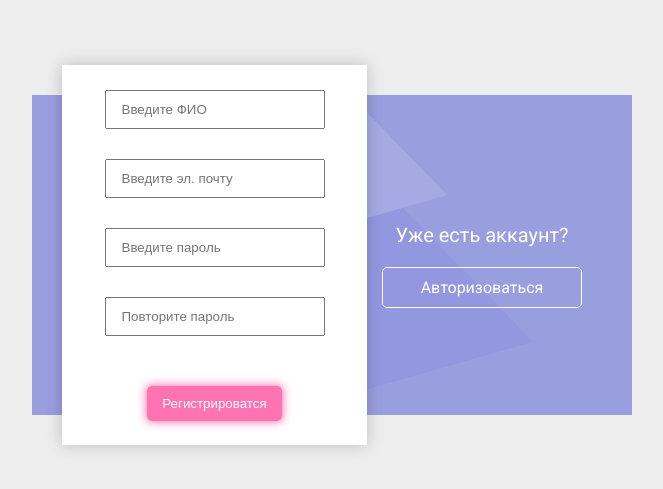
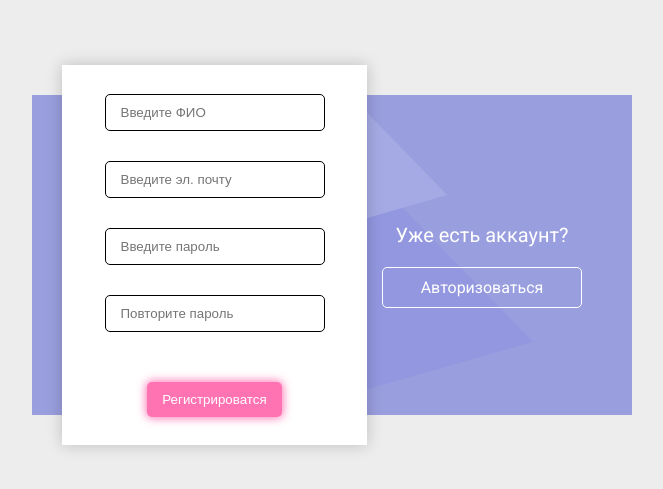
Before and after one commit to Seryozha-v0/auth-front, a React (Create React App) app: page /register in a window 1280 px wide. Shown: the part 145-634 px from the top of the page, without its empty margins (308-971 px from the left). Built offline with nearby package versions, Linux system fonts and the light colour scheme; no server answers.

Commit message:
Small bugs fixed

```diff
--- a/src/pages/index.css
+++ b/src/pages/index.css
@@ -114,6 +114,8 @@
 .container input {
     display: block;
     width: 100%;
+    border: 1px solid #000;
+    border-radius: 5px;
     -moz-transition: all 0.3s;
     -o-transition: all 0.3s;
     -webkit-transition: all 0.3s;
@@ -136,6 +138,10 @@
     opacity: 0;
     transform: translateY(-5px);
     transition: all 0.6s;
+}
+
+.container .form-item__input_error input {
+    border: 1px solid #ff73b3;
 }
 
 .container .form-item__input_error .form-item__error {
--- a/src/pages/login/index.js
+++ b/src/pages/login/index.js
@@ -17,7 +17,7 @@ function Auth() {
             email: '',
             password: '',
         },
-        mode: 'all',
+        mode: 'onChange',
     });
 
     const onSubmit = async (values) => {
@@ -75,7 +75,7 @@ function Auth() {
                                             {...register('password', { required: 'Введите пароль' })} />
                                         <div className="form-item__error">{errors.password?.message}</div>
                                     </div>
-                                    <button className="btn" disabled={!isValid} type="submit">Войти</button>
+                                    <button className="btn" type="submit">Войти</button>
                                 </div>
                             </div>
                         </form>
--- a/src/pages/register/index.js
+++ b/src/pages/register/index.js
@@ -39,7 +39,7 @@ function Registr() {
             password: '',
             cpassword: '',
         },
-        mode: 'all',
+        mode: 'onChange',
     });
 
     const onSubmit = async (values) => {
@@ -117,7 +117,7 @@ function Registr() {
                                             {...register('cpassword', { required: true, minLength: 8, validate: (value) => value === getValues("password") || 'Пароли не совпадают'})} />
                                         <div className='form-item__error'>{errors.cpassword?.message}</div>
                                     </div>
-                                    <button className="btn" disabled={!isValid} type="submit">Регистрироватся</button>
+                                    <button className="btn" type="submit">Регистрироватся</button>
                                 </div>
                             </div>
                         </form>
```
